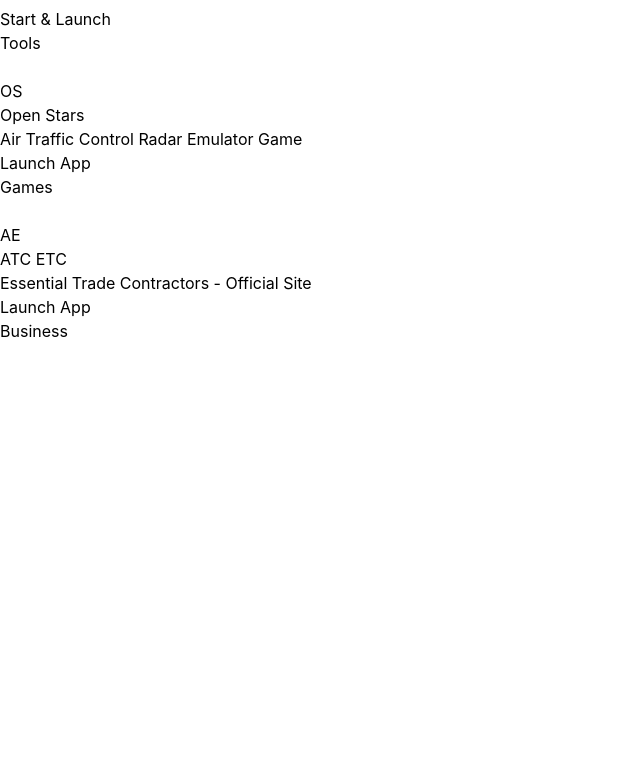
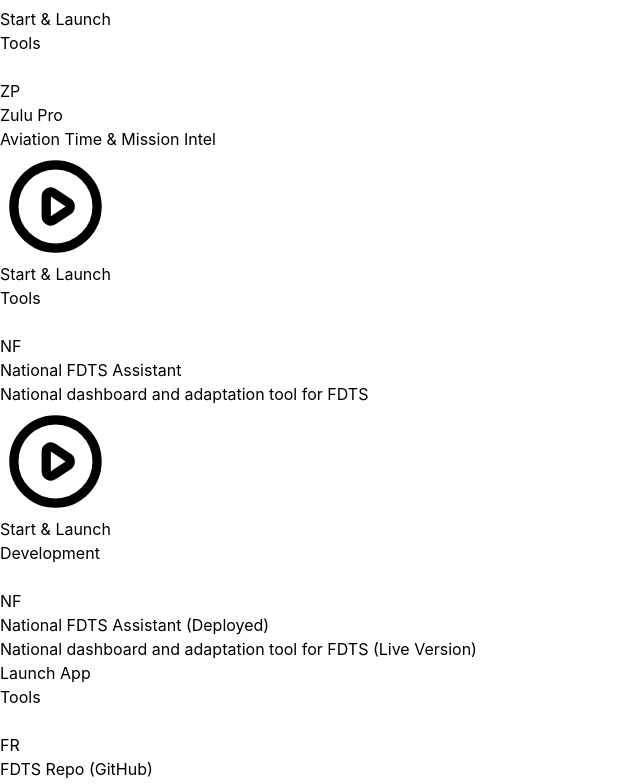
Before and after one commit to willmac1wm/secure-linkvault, a React (Vite) app: page / in a window 1280 px wide. Shown: the part 1912-2696 px from the top of the page, without its empty margins (0-640 px from the left). Before the commit the page ends 2255 px from the top, so only its background shows below. Built offline with nearby package versions, Linux system fonts and the light colour scheme.

Commit message:
Add launch links to app vault

```diff
--- a/src/App.jsx
+++ b/src/App.jsx
@@ -74,6 +74,57 @@
     description: 'This App Launcher',
     url: 'http://localhost:5173',
     projectPath: '/Users/williammacomber/Projects/secure-linkvault',
+    category: 'Tools',
+    openInNewTab: true,
+    createdAt: new Date().toISOString()
+  },
+  {
+    id: '8',
+    name: 'Zulu Pro',
+    description: 'Aviation Time & Mission Intel',
+    url: 'http://localhost:5173/zulu-pro',
+    projectPath: '/Users/williammacomber/airtrafficexpert-site',
+    category: 'Tools',
+    openInNewTab: true,
+    createdAt: new Date().toISOString()
+  },
+  {
+    id: '9',
+    name: 'National FDTS Assistant',
+    description: 'National dashboard and adaptation tool for FDTS',
+    url: 'http://localhost:5173',
+    projectPath: '/Users/williammacomber/Desktop/Adaptation',
+    category: 'Development',
+    openInNewTab: true,
+    createdAt: new Date().toISOString()
+  },
+  {
+    id: '10',
+    name: 'National FDTS Assistant (Deployed)',
+    description: 'National dashboard and adaptation tool for FDTS (Live Version)',
+    url: 'https://fdts-adaptation-tool.netlify.app/',
+    projectPath: '/Users/williammacomber/Desktop/Adaptation',
+    category: 'Tools',
+    openInNewTab: true,
+    createdAt: new Date().toISOString()
+  },
+  {
+    id: '11',
+    name: 'FDTS Repo (GitHub)',
+    description: 'Source Code for the National FDTS Assistant',
+    url: 'https://github.com/willmac1wm/FDTS-Adaptation-Tool',
+    icon: 'https://github.githubassets.com/favicons/favicon-dark.svg',
+    projectPath: '/Users/williammacomber/Desktop/Adaptation',
+    category: 'Development',
+    openInNewTab: true,
+    createdAt: new Date().toISOString()
+  },
+  {
+    id: '12',
+    name: 'WorldView',
+    description: 'Geospatial Intelligence Command Center — Live satellites, flights, vessels & TFRs',
+    url: 'http://localhost:8080/worldview.html',
+    projectPath: '/Users/williammacomber/Desktop/WorldView',
     category: 'Tools',
     openInNewTab: true,
     createdAt: new Date().toISOString()
@@ -211,6 +262,58 @@
     url: 'https://claude.ai',
     icon: 'https://claude.ai/favicon.ico',
     category: 'AI Tools',
+    openInNewTab: true,
+    createdAt: new Date().toISOString()
+  },
+  // === YOUR APPS ===
+  {
+    id: '14',
+    name: 'Zulu Pro',
+    description: 'Tactical Aviation Timekeeping & Mission Intel',
+    url: 'https://zulu-time-web-deploy.vercel.app',
+    projectPath: '/Users/williammacomber/airtrafficexpert-site',
+    category: 'Tools',
+    openInNewTab: true,
+    createdAt: new Date().toISOString()
+  },
+  {
+    id: '15',
+    name: 'National FDTS Assistant',
+    description: 'National dashboard and adaptation tool for FDTS',
+    url: 'https://fdts-adaptation-tool.netlify.app/',
+    projectPath: '/Users/williammacomber/Desktop/Adaptation',
+    category: 'Tools',
+    openInNewTab: true,
+    createdAt: new Date().toISOString()
+  },
+  {
+    id: '16',
+    name: 'National FDTS Assistant (Deployed)',
+    description: 'National dashboard and adaptation tool for FDTS (Live Version)',
+    url: 'https://fdts-adaptation-tool.netlify.app/',
+    projectPath: '/Users/williammacomber/Desktop/Adaptation',
+    category: 'Tools',
+    openInNewTab: true,
+    createdAt: new Date().toISOString()
+  },
+  {
+    id: '17',
+    name: 'FDTS Repo (GitHub)',
+    description: 'Source Code for the National FDTS Assistant',
+    url: 'https://github.com/willmac1wm/FDTS-Adaptation-Tool',
+    icon: 'https://github.githubassets.com/favicons/favicon-dark.svg',
+    projectPath: '/Users/williammacomber/Desktop/Adaptation',
+    category: 'Development',
+    openInNewTab: true,
+    createdAt: new Date().toISOString()
+  },
+  {
+    id: '18',
+    name: 'WorldView',
+    description: 'Geospatial Intelligence Command Center - local project',
+    url: 'https://github.com/willmac1wm',
+    projectPath: '/Users/williammacomber/Desktop/WorldView',
+    category: 'Development',
     openInNewTab: true,
     createdAt: new Date().toISOString()
   }
```
